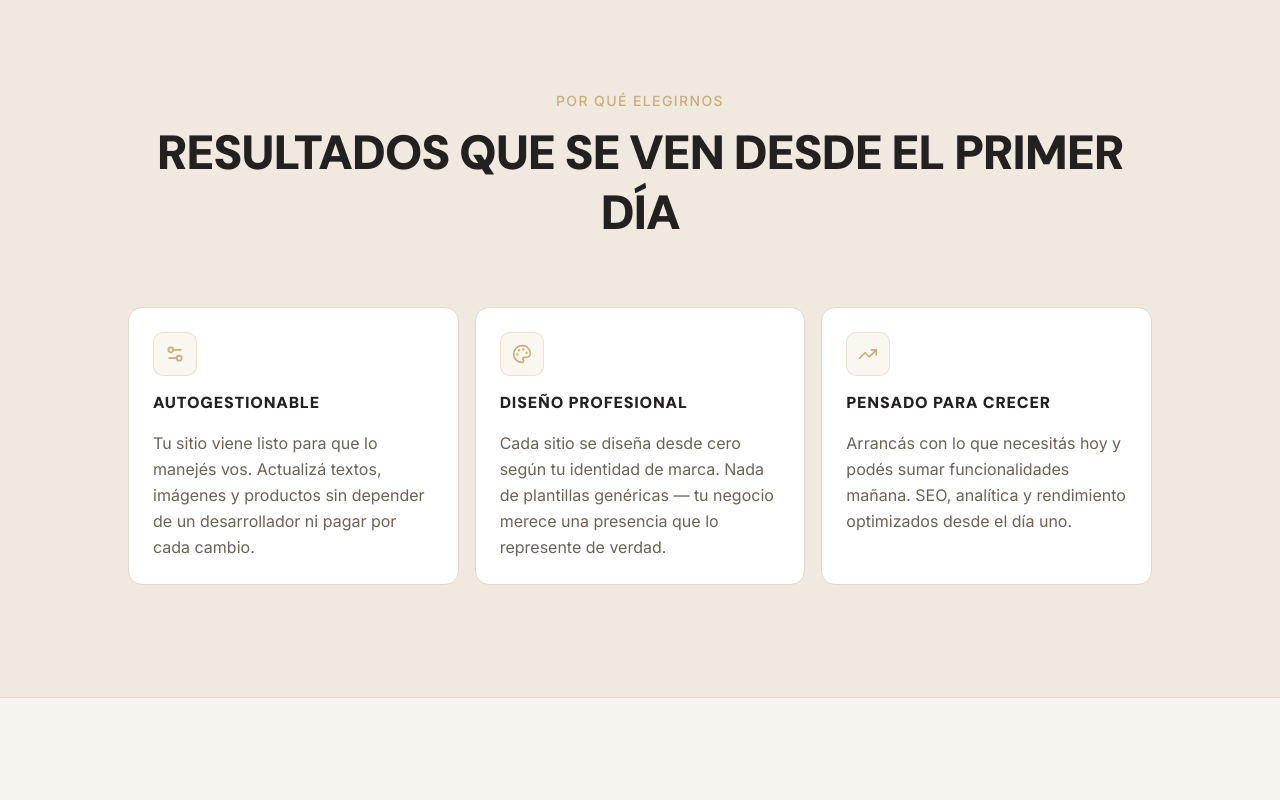
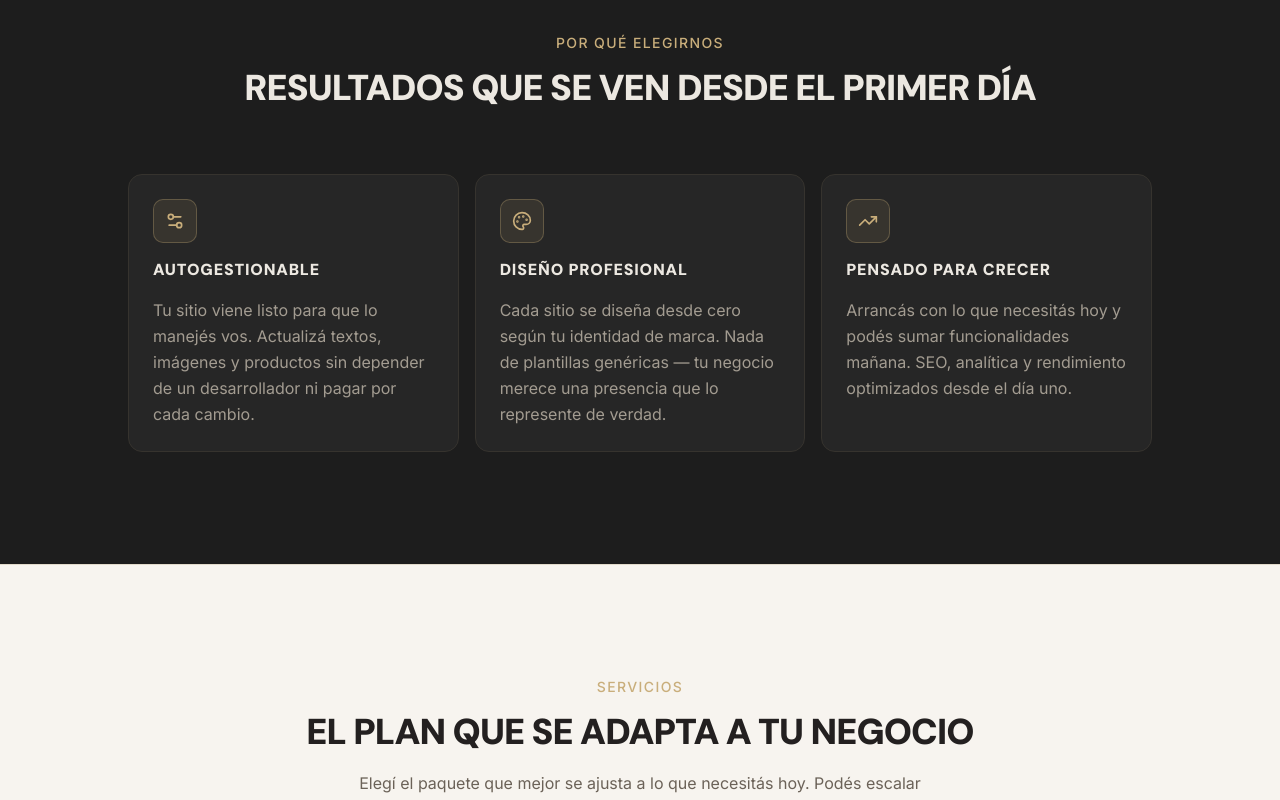
Before and after one commit to moix197/web-express, a Next.js app: page / in a window 1280 px wide. Shown: the part 880-1680 px from the top of the page. Built offline with nearby package versions, Linux system fonts and the light colour scheme.

Commit message:
style(landing): smaller headings and inverted alternating sections for contrast

```diff
--- a/src/app/globals.css
+++ b/src/app/globals.css
@@ -77,6 +77,78 @@
 
   --border: #36332e;
   --input: #36332e;
+  --ring: #c9ae7b;
+}
+
+/*
+  .section-invert — token-remapping approach for strong section alternation.
+
+  In light mode  → remaps to the dark palette (dark bg, light text).
+  In dark  mode  → remaps to the light palette (light bg, dark text).
+  Gold accent (#c9ae7b) is brand-constant and kept in both; it is only used
+  on fills/borders/display text where it has adequate contrast on both surfaces.
+
+  Child components using token classes (bg-surface, text-muted-foreground,
+  border-border, text-foreground, etc.) adapt automatically because the
+  underlying CSS custom properties are overridden at the section scope.
+*/
+.section-invert {
+  /* Same values as .dark — dark surface for light-mode pages */
+  --background: #1d1d1d;
+  --foreground: #ece8e1;
+  --surface: #262626;
+  --surface-foreground: #ece8e1;
+  --card: #262626;
+  --card-foreground: #ece8e1;
+  --popover: #262626;
+  --popover-foreground: #ece8e1;
+
+  --accent: #c9ae7b;
+  --accent-foreground: #1d1d1d;
+
+  --primary: #ece8e1;
+  --primary-foreground: #1d1d1d;
+
+  --secondary: #2e2e2e;
+  --secondary-foreground: #ece8e1;
+  --muted: #2e2e2e;
+  --muted-foreground: #a39c91;
+
+  --destructive: #f2655c;
+  --destructive-foreground: #1d1d1d;
+
+  --border: #36332e;
+  --input: #36332e;
+  --ring: #c9ae7b;
+}
+
+.dark .section-invert {
+  /* Same values as :root — light surface for dark-mode pages */
+  --background: #f7f4ef;
+  --foreground: #232020;
+  --surface: #ffffff;
+  --surface-foreground: #232020;
+  --card: #ffffff;
+  --card-foreground: #232020;
+  --popover: #ffffff;
+  --popover-foreground: #232020;
+
+  --accent: #c9ae7b;
+  --accent-foreground: #232020;
+
+  --primary: #232020;
+  --primary-foreground: #f7f4ef;
+
+  --secondary: #efe9e0;
+  --secondary-foreground: #232020;
+  --muted: #efe9e0;
+  --muted-foreground: #6b6258;
+
+  --destructive: #b3261e;
+  --destructive-foreground: #ffffff;
+
+  --border: #e2dacb;
+  --input: #e2dacb;
   --ring: #c9ae7b;
 }
 
--- a/src/components/sections/About.tsx
+++ b/src/components/sections/About.tsx
@@ -57,7 +57,7 @@ export function About() {
   return (
     <section
       aria-labelledby="about-heading"
-      className="border-t border-border bg-muted px-4 py-20 sm:px-8 lg:py-28"
+      className="section-invert border-t border-border bg-background px-4 py-20 sm:px-8 lg:py-28"
     >
       <div className="mx-auto w-full max-w-5xl">
         {/* Section header */}
@@ -67,7 +67,7 @@ export function About() {
           </p>
           <h2
             id="about-heading"
-            className="font-display text-3xl font-black uppercase leading-tight tracking-tight text-foreground sm:text-4xl lg:text-5xl"
+            className="font-display text-2xl font-black uppercase leading-tight tracking-tight text-foreground sm:text-3xl lg:text-4xl"
           >
             Resultados que se ven desde el primer día
           </h2>
--- a/src/components/sections/Contact.tsx
+++ b/src/components/sections/Contact.tsx
@@ -17,7 +17,7 @@ export function Contact() {
     <section
       id="contacto"
       aria-labelledby="contact-heading"
-      className="border-t border-border bg-muted px-4 py-20 sm:px-8 lg:py-28"
+      className="section-invert border-t border-border bg-background px-4 py-20 sm:px-8 lg:py-28"
     >
       <div className="mx-auto w-full max-w-2xl">
         {/* Section header */}
@@ -27,7 +27,7 @@ export function Contact() {
           </p>
           <h2
             id="contact-heading"
-            className="font-display text-3xl font-black uppercase leading-tight tracking-tight text-foreground sm:text-4xl lg:text-5xl"
+            className="font-display text-2xl font-black uppercase leading-tight tracking-tight text-foreground sm:text-3xl lg:text-4xl"
           >
             Hablemos de tu proyecto
           </h2>
--- a/src/components/sections/Faq.tsx
+++ b/src/components/sections/Faq.tsx
@@ -62,7 +62,7 @@ export function Faq() {
           </p>
           <h2
             id="faq-heading"
-            className="font-display text-3xl font-black uppercase leading-tight tracking-tight text-foreground sm:text-4xl lg:text-5xl"
+            className="font-display text-2xl font-black uppercase leading-tight tracking-tight text-foreground sm:text-3xl lg:text-4xl"
           >
             ¿Tenés dudas?
           </h2>
--- a/src/components/sections/Hero.tsx
+++ b/src/components/sections/Hero.tsx
@@ -16,7 +16,7 @@ export function Hero() {
         {/* Headline — DM Sans via --font-display, clamped oversized */}
         <h1
           className="mb-6 font-display font-black uppercase leading-[0.9] tracking-tight text-foreground sm:mb-8"
-          style={{ fontSize: "clamp(3rem, 9vw, 7rem)" }}
+          style={{ fontSize: "clamp(2.5rem, 6vw, 4.25rem)" }}
         >
           Tu negocio merece estar en la web
         </h1>
--- a/src/components/sections/Process.tsx
+++ b/src/components/sections/Process.tsx
@@ -88,7 +88,7 @@ export function Process() {
     <section
       id="proceso"
       aria-labelledby="process-heading"
-      className="border-t border-border bg-muted px-4 py-20 sm:px-8 lg:py-28"
+      className="section-invert border-t border-border bg-background px-4 py-20 sm:px-8 lg:py-28"
     >
       <div className="mx-auto w-full max-w-5xl">
         {/* Section header */}
@@ -98,7 +98,7 @@ export function Process() {
           </p>
           <h2
             id="process-heading"
-            className="font-display text-3xl font-black uppercase leading-tight tracking-tight text-foreground sm:text-4xl lg:text-5xl"
+            className="font-display text-2xl font-black uppercase leading-tight tracking-tight text-foreground sm:text-3xl lg:text-4xl"
           >
             Del brief al lanzamiento
           </h2>
--- a/src/components/sections/Services.tsx
+++ b/src/components/sections/Services.tsx
@@ -137,7 +137,7 @@ export function Services() {
           </p>
           <h2
             id="services-heading"
-            className="font-display text-3xl font-black uppercase leading-tight tracking-tight text-foreground sm:text-4xl lg:text-5xl"
+            className="font-display text-2xl font-black uppercase leading-tight tracking-tight text-foreground sm:text-3xl lg:text-4xl"
           >
             El plan que se adapta a tu negocio
           </h2>
```
